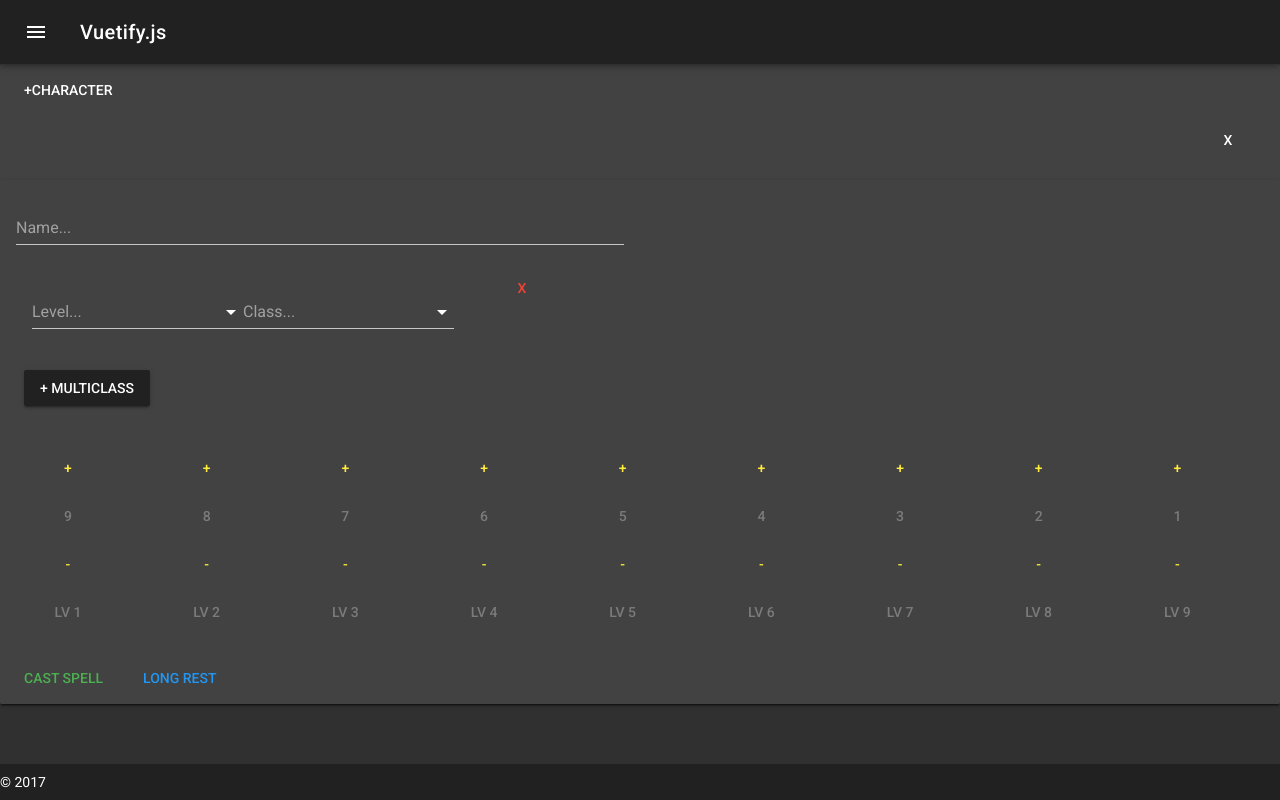
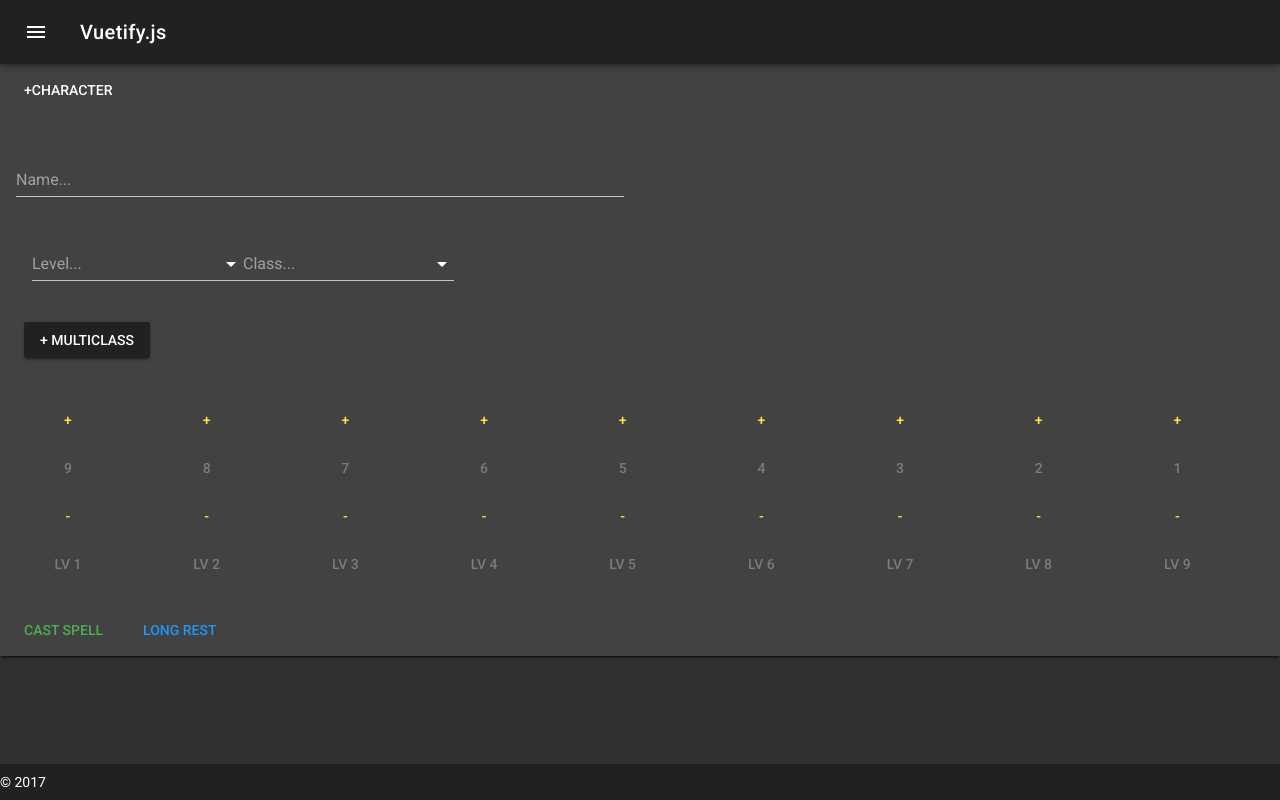
Before and after one commit to rtfreedman/DMinimal, a Vue app in the folder frontend/: page /#/spelltracker in a window 1280 px wide. Built offline with nearby package versions, Linux system fonts and the light colour scheme; no server answers.

Commit message:
Closes #1. Changed icons and made close only appear on >1 currently visible.

```diff
--- a/frontend/src/components/Tracker.vue
+++ b/frontend/src/components/Tracker.vue
@@ -7,7 +7,7 @@
         <div v-for="c in classes" :key="c">
           <v-layout row>
             <multiclass v-bind:classOpts='classOpts'> </multiclass>
-            <v-btn flat color="red" @click="deleteClass(c)"> x </v-btn>
+            <v-btn v-if="classes.length > 1" icon flat color="grey" @click="deleteClass(c)"> <v-icon>cancel</v-icon> </v-btn>
           </v-layout>
         </div>
         <v-btn @click="multiclass()">+ Multiclass</v-btn>
@@ -61,7 +61,9 @@ export default {
   },
   methods: {
     multiclass () {
-      this.classes.push(Math.random() * (10 ** 10))
+      if (this.classes.length < 10) {
+        this.classes.push(Math.random() * (10 ** 10))
+      }
     },
     deleteClass (item) {
       let index = this.classes.findIndex(function (element) {
--- a/frontend/src/components/TrackerList.vue
+++ b/frontend/src/components/TrackerList.vue
@@ -4,7 +4,7 @@
       <v-btn flat @click="addCharacter()"> +Character </v-btn>
     </v-card-actions>
     <div v-for="c in characters" :key="c">
-      <p class="text-lg-right"><v-btn @click='removeCharacter(c)' flat>X</v-btn></p>
+      <p class="text-lg-right"><v-btn v-if="characters.length > 1" @click='removeCharacter(c)' icon flat color="red"> <v-icon>cancel</v-icon> </v-btn></p>
       <tracker v-bind:classOpts='classOpts'></tracker>
     </div>
   </v-card>
@@ -26,7 +26,9 @@ export default {
   },
   methods: {
     addCharacter: function () {
-      this.characters.push(Math.random() * (10 ** 10))
+      if (this.characters.length < 10) {
+        this.characters.push(Math.random() * (10 ** 10))
+      }
     },
     removeCharacter: function (c) {
       let index = this.characters.findIndex(function (element) {
```
